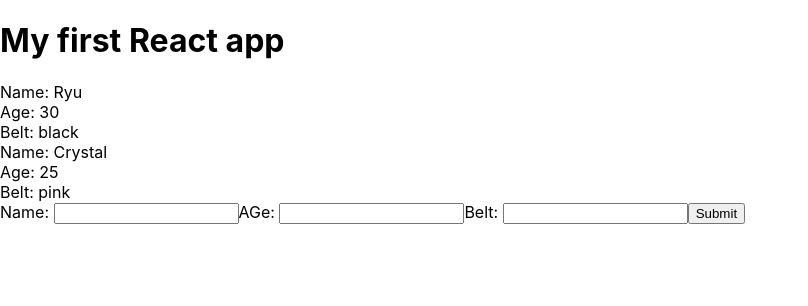
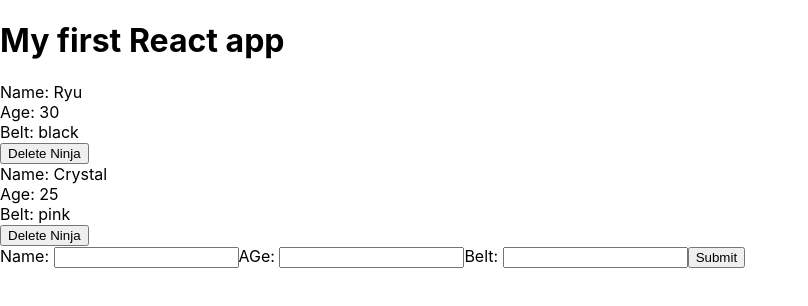
Before and after one commit to pmswami/MERN, a React (Create React App) app in the folder react-redux/: page / in a window 1280 px wide. Shown: the top 306 px of the page, without its empty margins (0-808 px from the left). Built offline with nearby package versions, Linux system fonts and the light colour scheme.

Commit message:
added deletion of ninjas

```diff
--- a/react-redux/src/App.js
+++ b/react-redux/src/App.js
@@ -38,11 +38,16 @@
     this.setState({ ninjas: [...this.state.ninjas, newNinja] });
   };
 
+  deleteNinja = (id) => {
+    console.log(id);
+    let ninjas = this.state.ninjas.filter((ninja) => ninja.id !== id);
+    this.setState({ ninjas: ninjas });
+  };
   render() {
     return (
       <div className="App">
         <h1>My first React app</h1>
-        <Ninjas ninjas={this.state.ninjas} />
+        <Ninjas deleteNinja={this.deleteNinja} ninjas={this.state.ninjas} />
         <AddNinja addNinja={this.addNinja} />
       </div>
     );
--- a/react-redux/src/Ninjas.js
+++ b/react-redux/src/Ninjas.js
@@ -27,7 +27,7 @@
 
 import React from "react";
 
-function Ninjas({ ninjas }) {
+function Ninjas({ ninjas, deleteNinja }) {
   // Method 1
   //   const { ninjas } = props;
   //   const ninjaList = ninjas.map((ninja) => {
@@ -64,6 +64,7 @@
             <div>Name: {ninja.name}</div>
             <div>Age: {ninja.age}</div>
             <div>Belt: {ninja.belt}</div>
+            <button onClick={() => deleteNinja(ninja.id)}>Delete Ninja</button>
           </div>
         ) : null;
       })}
```
